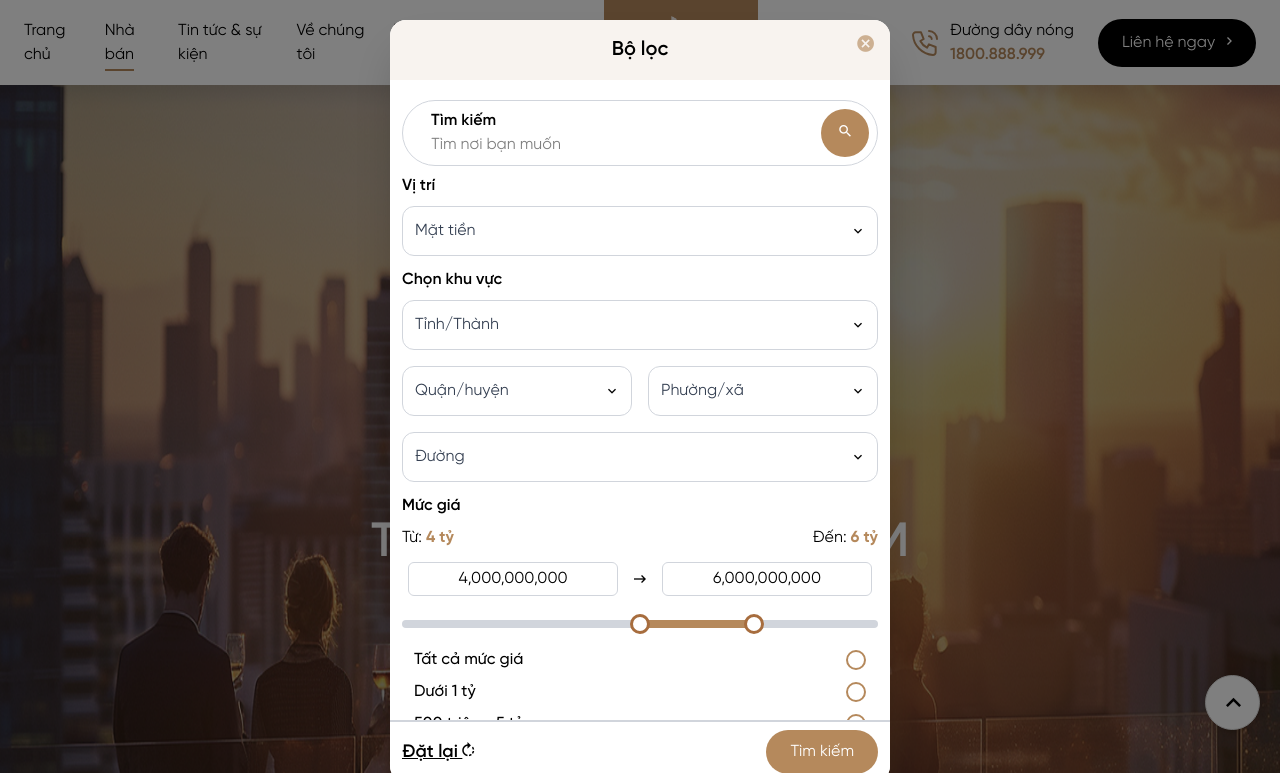
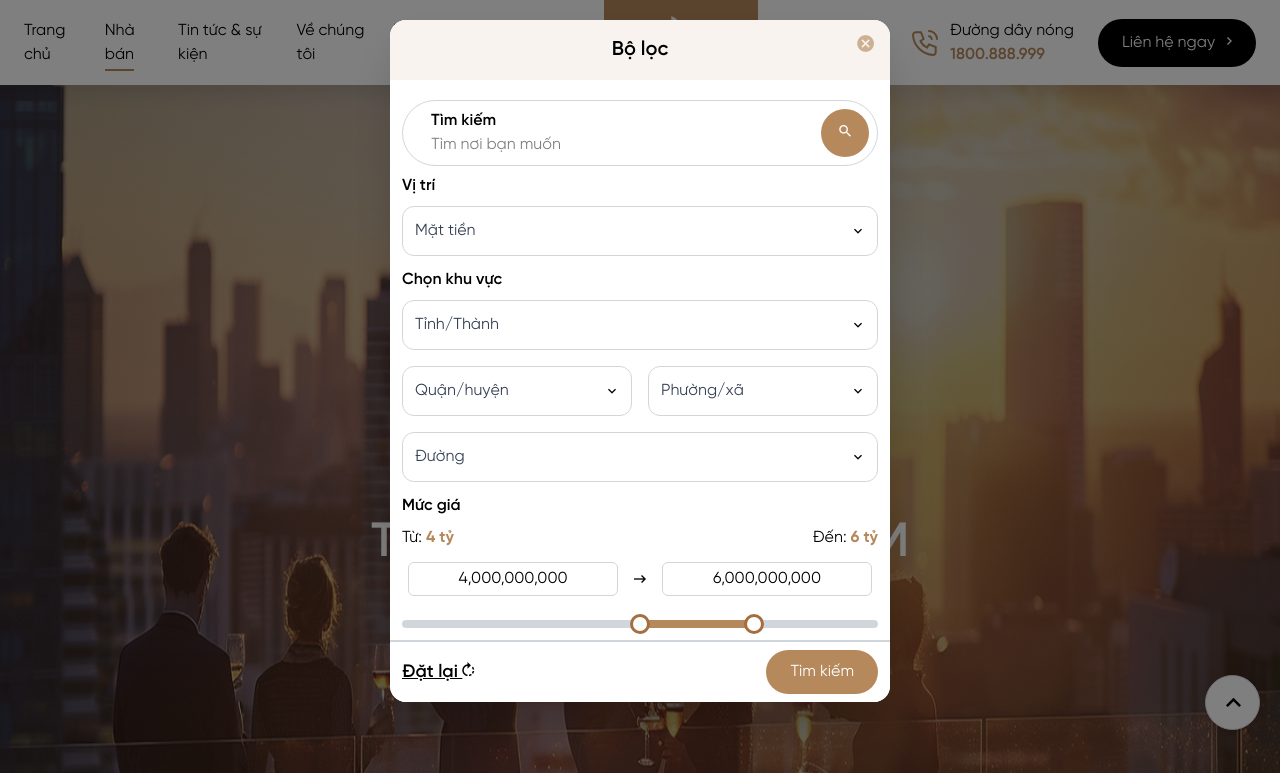
Before and after one commit to vomaingoc/MuaNhanh, a website: page index.html in a window 1280 px wide. Both pictures are taken after a click on the link 868 px from the left and 42 px from the top of the page. Shown: the top 773 px of the page. Drawn offline with Linux system fonts and the light colour scheme.

Commit message:
update height modal

```diff
--- a/index.html
+++ b/index.html
@@ -3346,7 +3346,7 @@
               <i class="zmdi zmdi-close-circle text-[20px]"></i>
             </div>
           </div>
-          <div class="pb-5 px-3 max-h-[80vh] overflow-y-auto">
+          <div class="pb-5 px-3 max-h-[70vh] overflow-y-auto">
             <div class="mt-5">
               <div
                 class="flex items-center w-full gap-2 bg-white px-2 py-2 border-gray-300 border-1 rounded-full mb-2"
```
Also changed, not shown: products.html (+1 -1 lines), assets/css/output.css.
